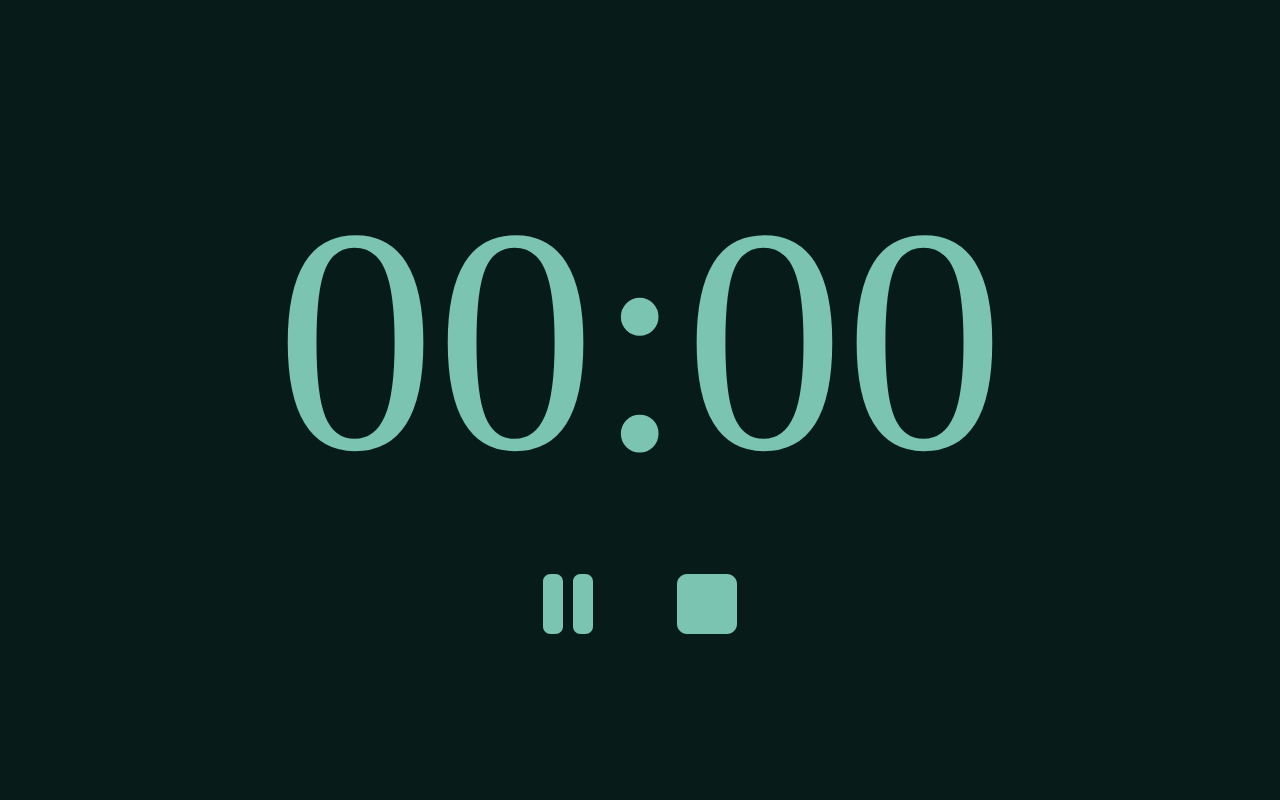
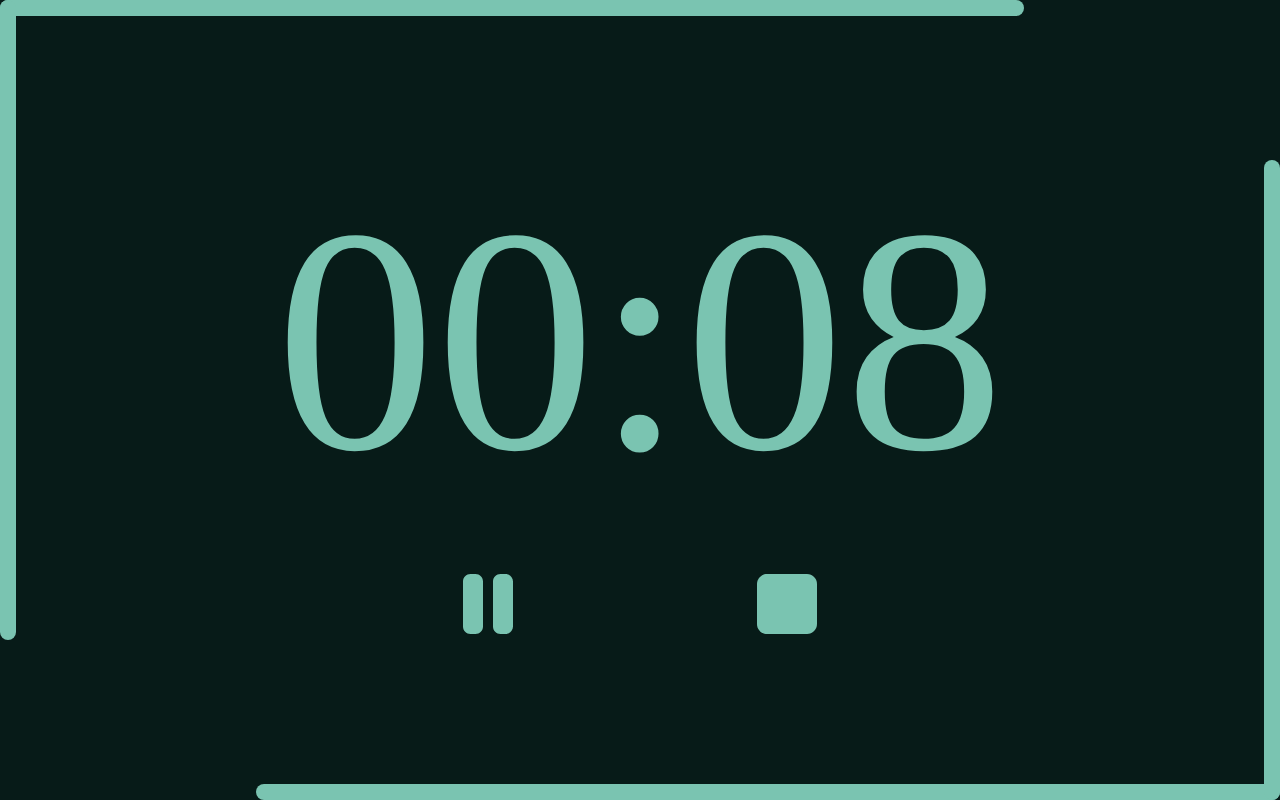
Before and after one commit to andreas-solomou95/pomodoro-js, a plain HTML site: page index.html in a window 1280 px wide. Both pictures are taken after a click on the button 640 px from the left and 604 px from the top of the page. Drawn offline with Linux system fonts and the light colour scheme.

Commit message:
progress animation

```diff
--- a/index.html
+++ b/index.html
@@ -8,6 +8,10 @@
     <link rel="stylesheet" href="style.css">
 </head>
 <body>
+    <div class="counter top"></div>
+    <div class="counter left"></div>
+    <div class="counter bottom"></div>
+    <div class="counter right"></div>
     <div class="container">
         <div id="timer"></div>
         <div id="controls-container">
--- a/index.js
+++ b/index.js
@@ -1,7 +1,8 @@
-const SESSION_TIME = 1 * 2 * 1000;
-const BREAK_TIME = 1 * 2 * 1000;
+const SESSION_TIME = 1 * 10 * 1000;
+const BREAK_TIME = 5 * 60 * 1000;
 const STEP = 1000;
 
+const bodyRef = document.body;
 const timerRef = document.getElementById("timer");
 const controlsRef = document.getElementById("controls-container");
 
@@ -45,6 +46,7 @@ function stop() {
 
 function updateTimer(timerNext) {
     timerRef.innerHTML = new Date(timerNext).toISOString().slice(14, -5);
+    bodyRef.style.setProperty('--counter-size', `${timerNext * 100 / (isBrake ? BREAK_TIME : SESSION_TIME)}%`);
 }
 
 function updateScreen() {
@@ -54,10 +56,10 @@ function updateScreen() {
 
 function updateBreakState() {
     if (isBrake) {
-        document.body.classList.add('brake');
+        bodyRef.classList.add('brake');
         return;
     }
-    document.body.classList.remove('brake');
+    bodyRef.classList.remove('brake');
 }
 
 function init() {
@@ -73,5 +75,5 @@ function init() {
 }
 
 function running() {
-    document.body.classList.add('running');
+    bodyRef.classList.add('running');
 }
--- a/style.css
+++ b/style.css
@@ -4,11 +4,21 @@ body {
     color: #7ac4b1;
     margin: 0;
     padding: 0;
+    user-select: none;
+    --counter-size: 100%;
 }
 
 body.brake {
     background-color: #0a0a24;
     color: #9999ff;
+}
+
+body:has(button:active), body:has(button:hover) {
+    background-color: #103e38;
+}
+
+body.brake:has(button:active), body.brake:has(button:hover) {
+    background-color: #19195f;
 }
 
 .container {
@@ -46,7 +56,6 @@ body.brake {
 
 button {
     padding: 0;
-    margin: 0 5vmin;
     border: none;
     background: transparent;
     color: inherit;
@@ -55,6 +64,27 @@ button {
     font-size: 0;
     box-sizing: border-box;
     cursor: pointer;
+}
+
+button:before {
+    background-color: transparent;
+    transition: background-color 0.2s linear;
+}
+
+button.start {
+    margin: 0 15vmin;
+}
+
+.paused button.start {
+    margin-left: 0;
+}
+
+button.pause {
+    margin-right: 15vmin;
+}
+
+button.stop {
+    margin-left: 15vmin;
 }
 
 button svg {
@@ -68,3 +98,43 @@ button svg {
     width: 100%;
     fill: #9999ff;
 }
+
+.counter {
+    position: absolute;
+    top: 0;
+    left: 0;
+    height: 2vmin;
+    width: var(--counter-size);
+    background-color: #7ac4b1;
+    border-radius: 10vmin;
+}
+
+.brake .counter {
+    background-color: #9999ff;
+}
+
+.counter.left,
+.counter.right {
+    width: 2vmin;
+    height: var(--counter-size);
+    transition: height .5s linear;
+}
+
+.counter.top,
+.counter.bottom {
+    transition: width .5s linear;
+}
+
+.counter.bottom {
+    top: auto;
+    bottom: 0;
+    right: 0;
+    left: auto;
+}
+
+.counter.right {
+    top: auto;
+    bottom: 0;
+    left: auto;
+    right: 0;
+}
```
